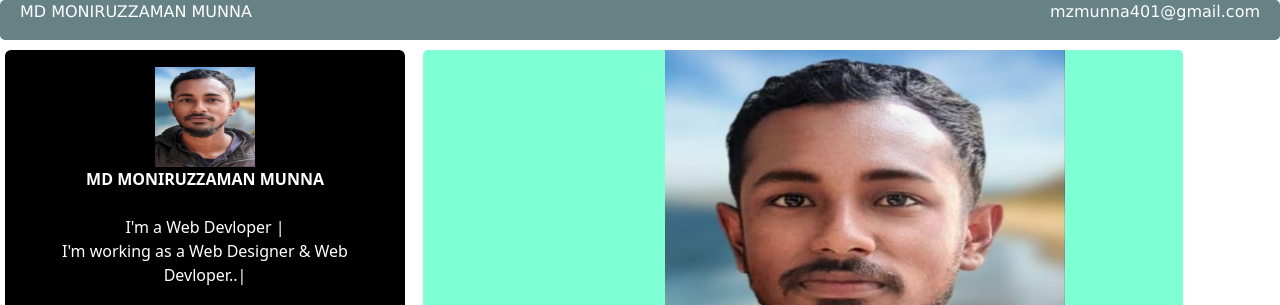
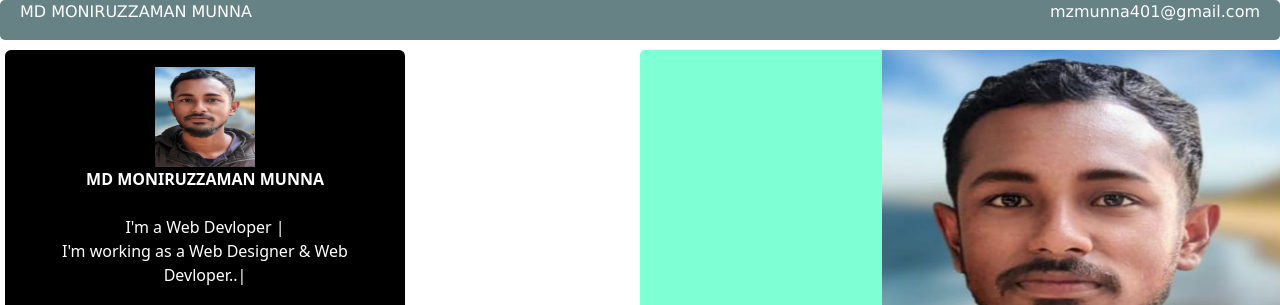
Before and after one commit to munna-401/munna, a plain HTML site: page index.html in a window 1280 px wide. Shown: the top 305 px of the page. Drawn offline with Linux system fonts and the light colour scheme.

Commit message:
change size

```diff
--- a/index.html
+++ b/index.html
@@ -27,7 +27,7 @@
 
                                                     <!--start  frist card-->
                          <div class="row">
-                          <div class="col-4">
+                          <div class="col-6">
                             <div class="card" style="background-color: black; height: 800px; width: 400px; text-align: center; margin-left: 5px;  color:white;">
                                 <div class="card-body">
                                     <div>
@@ -103,7 +103,7 @@
                             </div>
                           </div>
                              <!-- end frist card-->
-                            <div class="col-7" style="background-color: aquamarine; float: left;  ">
+                            <div class="col-6" style="background-color: aquamarine; float: left;  ">
                                 <img style="margin-left: 230px; height: 450px; width: 400px;" src="munna.jpg" alt="">
 
                                 <div style="text-align: center; margin-top: 200px;">
```
